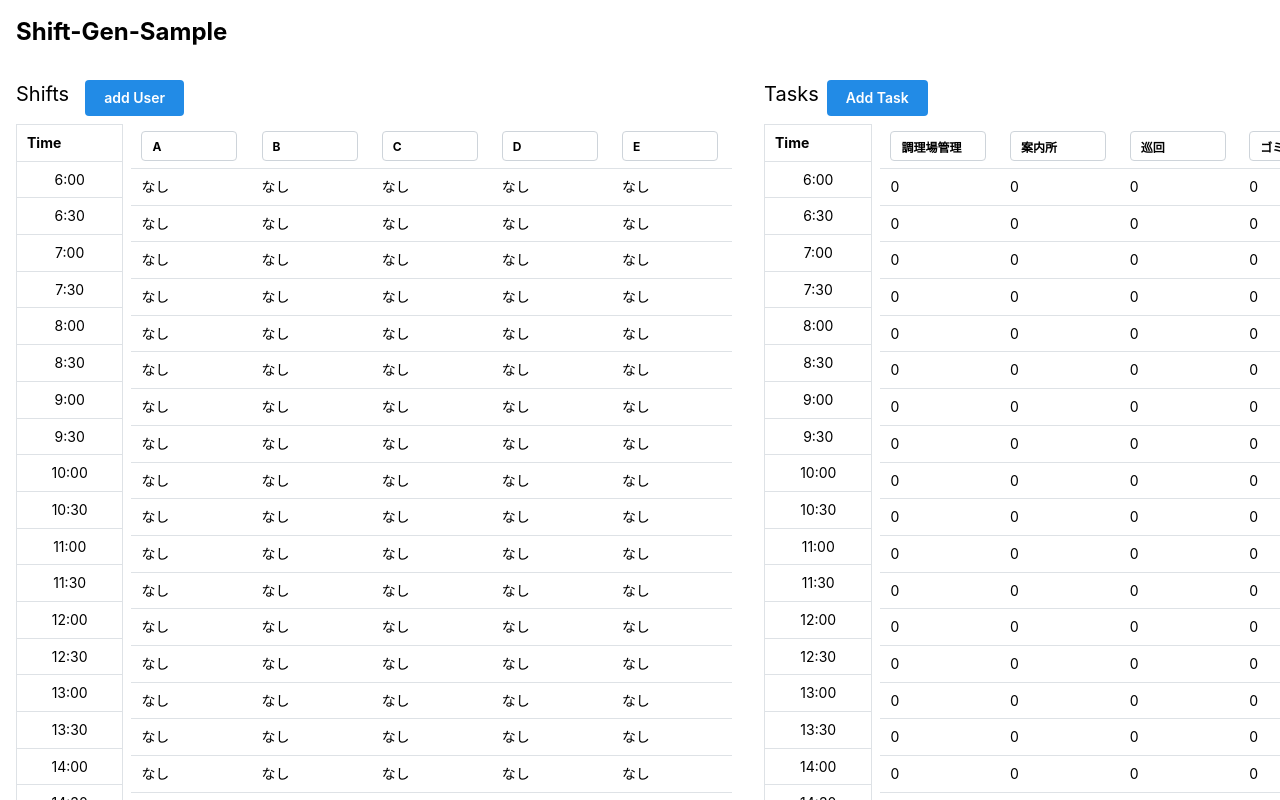
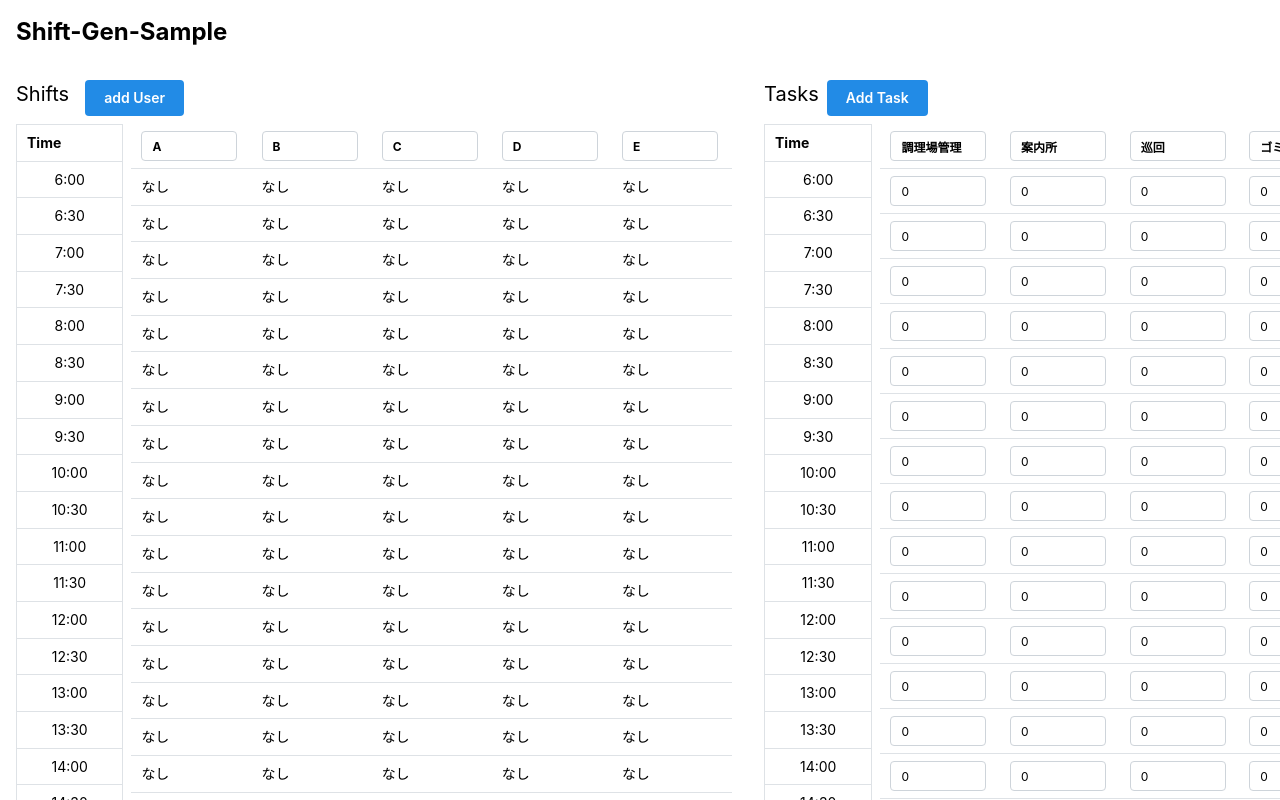
Before and after one commit to imaimai17468/shift-gen-sample, a Next.js app: page / in a window 1280 px wide. Shown: the top 800 px of the page. Built offline with nearby package versions, Linux system fonts and the light colour scheme.

Commit message:
feat: Refactor TaskTable component to update required personnel

```diff
--- a/src/components/common/TaskTable/TaskTable.tsx
+++ b/src/components/common/TaskTable/TaskTable.tsx
@@ -17,11 +17,12 @@ export const TaskTable = () => {
   const eachTimeRequiredPersonnel = useMemo(() => {
     return SHIFT_TIMES.map((time) => {
       return taskTimelines.reduce((acc, cur) => {
-        return acc + cur.timeline.find((t) => t.time === time)!.required_personnel;
+        return (
+          acc + cur.timeline.find((t) => t.time === time)!.required_personnel
+        );
       }, 0);
     });
-  }
-  , [taskTimelines]);
+  }, [taskTimelines]);
 
   return (
     <div className="flex flex-col gap-2">
@@ -80,7 +81,43 @@ export const TaskTable = () => {
               <Table.Tr key={time}>
                 {taskTimelines.map((timeline) => (
                   <Table.Td key={timeline.task} className="whitespace-nowrap">
-                    {timeline.timeline[index].required_personnel}
+                    <Input
+                      size="xs"
+                      className="w-24"
+                      type="number"
+                      min={0}
+                      value={
+                        timeline.timeline.find((t) => t.time === time)!
+                          .required_personnel
+                      }
+                      onChange={(event) => {
+                        const newRequiredPersonnel = Number(
+                          event.currentTarget.value
+                        );
+                        setTaskTimelines((prev) => {
+                          return prev.map((prevTimeline) => {
+                            if (prevTimeline.task === timeline.task) {
+                              return {
+                                ...prevTimeline,
+                                timeline: prevTimeline.timeline.map(
+                                  (prevTimeline) => {
+                                    if (prevTimeline.time === time) {
+                                      return {
+                                        ...prevTimeline,
+                                        required_personnel:
+                                          newRequiredPersonnel,
+                                      };
+                                    }
+                                    return prevTimeline;
+                                  }
+                                ),
+                              };
+                            }
+                            return prevTimeline;
+                          });
+                        });
+                      }}
+                    />
                   </Table.Td>
                 ))}
                 <Table.Td className="whitespace-nowrap">
```
